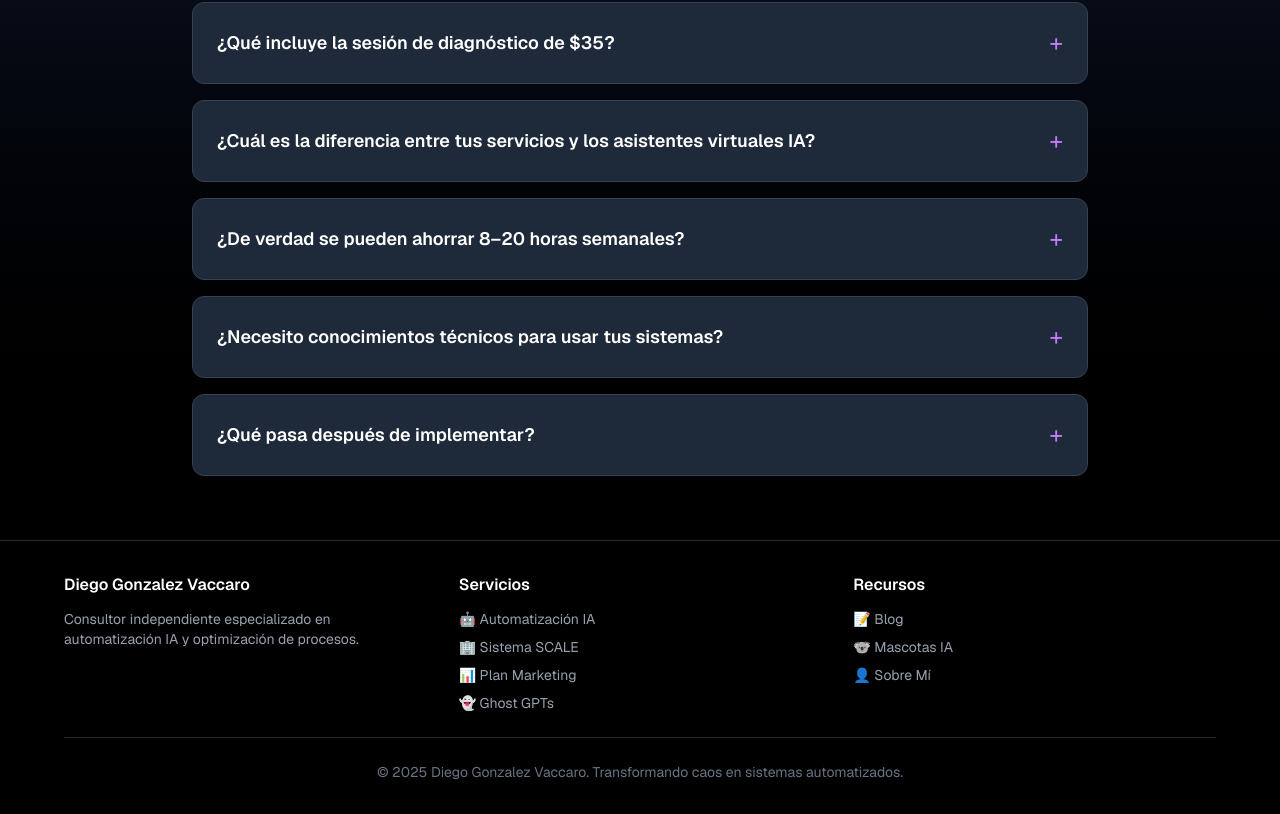
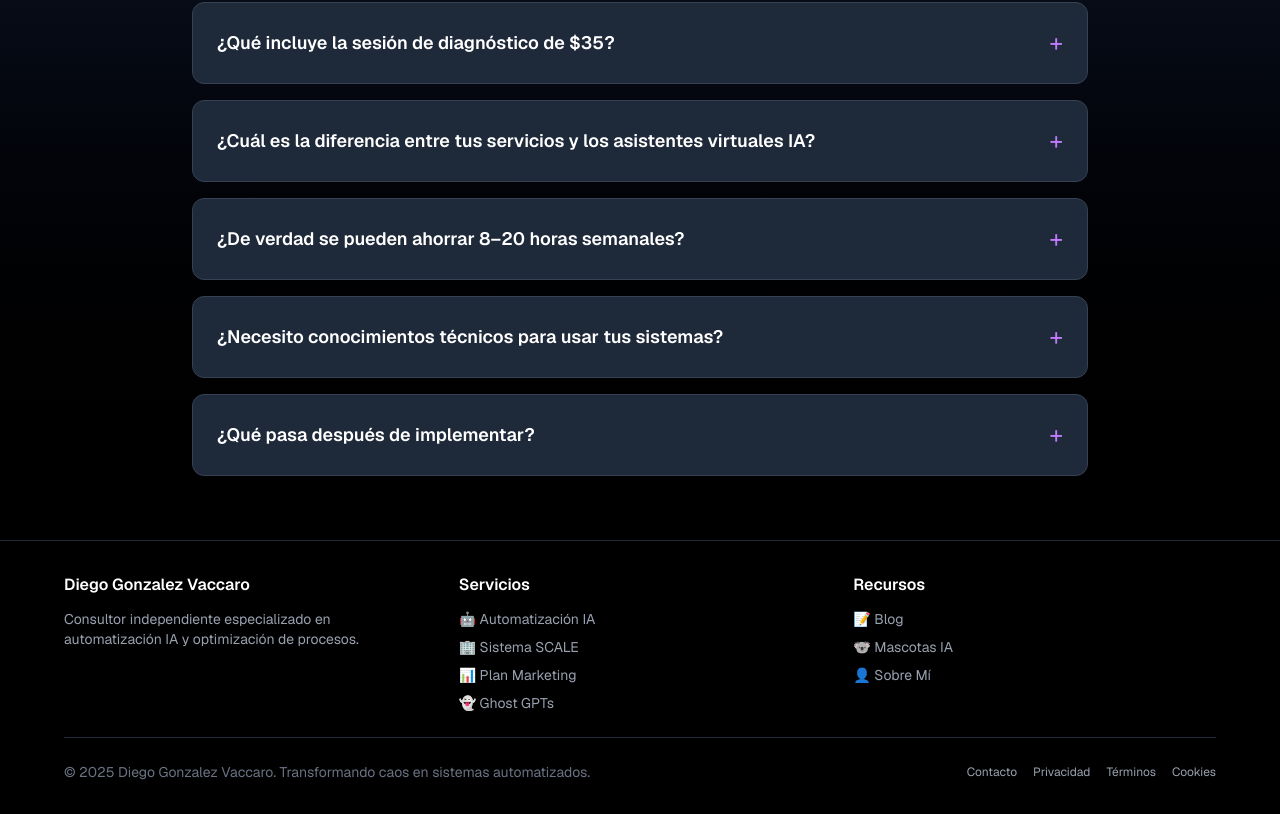
Before and after one commit to proyectos-con-diego/Hocus-focus, a Next.js app in the folder src/: page / in a window 1280 px wide. Shown: the part 6159-6973 px from the top of the page. Built offline with nearby package versions, Linux system fonts and the light colour scheme; no server answers.

Commit message:
Footer: agregar enlaces a páginas legales

```diff
--- a/src/components/Footer.tsx
+++ b/src/components/Footer.tsx
@@ -30,10 +30,18 @@ export default function Footer() {
             </ul>
           </div>
         </div>
-        <div className="border-t border-gray-800 pt-6 text-center">
-          <p className="text-gray-500 text-sm">
-            © 2025 Diego Gonzalez Vaccaro. Transformando caos en sistemas automatizados.
-          </p>
+        <div className="border-t border-gray-800 pt-6">
+          <div className="flex flex-col md:flex-row justify-between items-center gap-4">
+            <p className="text-gray-500 text-sm">
+              © 2025 Diego Gonzalez Vaccaro. Transformando caos en sistemas automatizados.
+            </p>
+            <div className="flex flex-wrap gap-4 text-xs text-gray-400">
+              <Link href="/contacto" className="hover:text-cyan-400 transition-colors">Contacto</Link>
+              <Link href="/politica-de-privacidad" className="hover:text-cyan-400 transition-colors">Privacidad</Link>
+              <Link href="/terminos-y-condiciones" className="hover:text-cyan-400 transition-colors">Términos</Link>
+              <Link href="/politica-de-cookies" className="hover:text-cyan-400 transition-colors">Cookies</Link>
+            </div>
+          </div>
         </div>
       </div>
     </footer>
```
